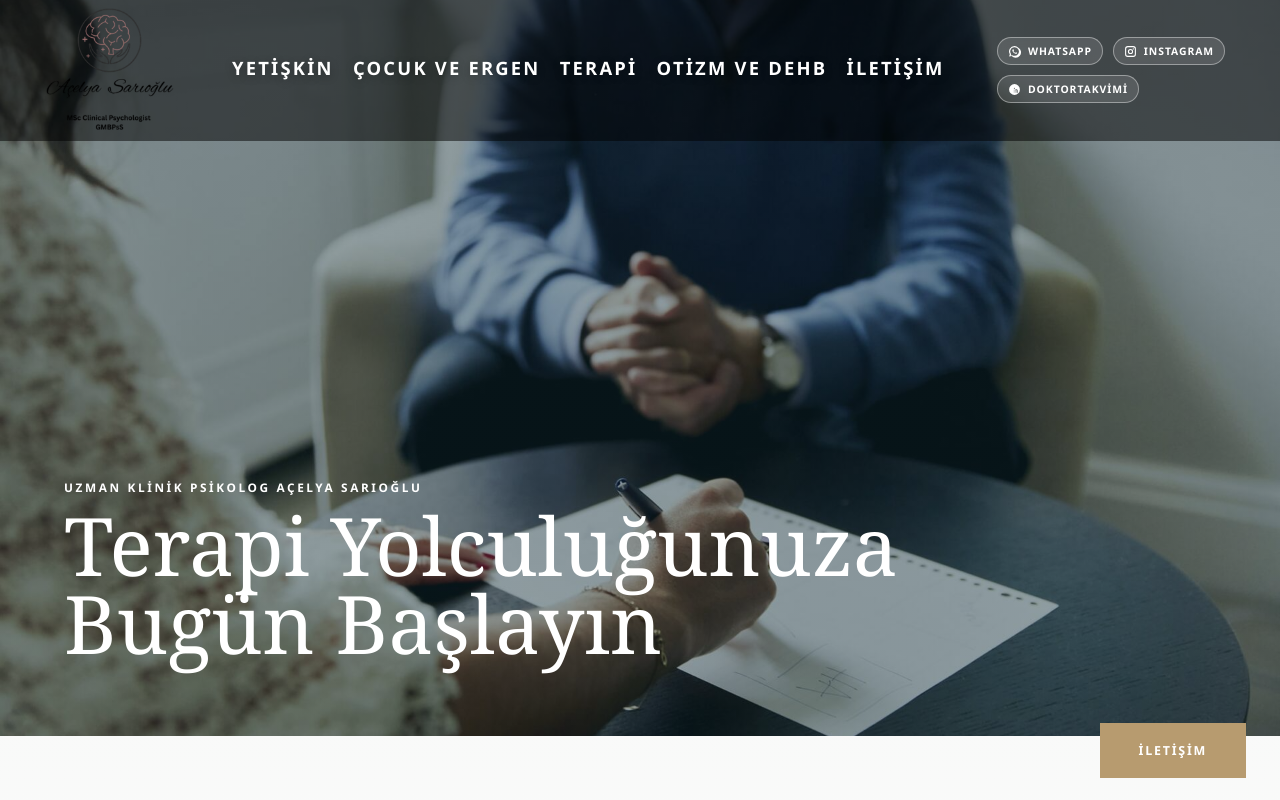
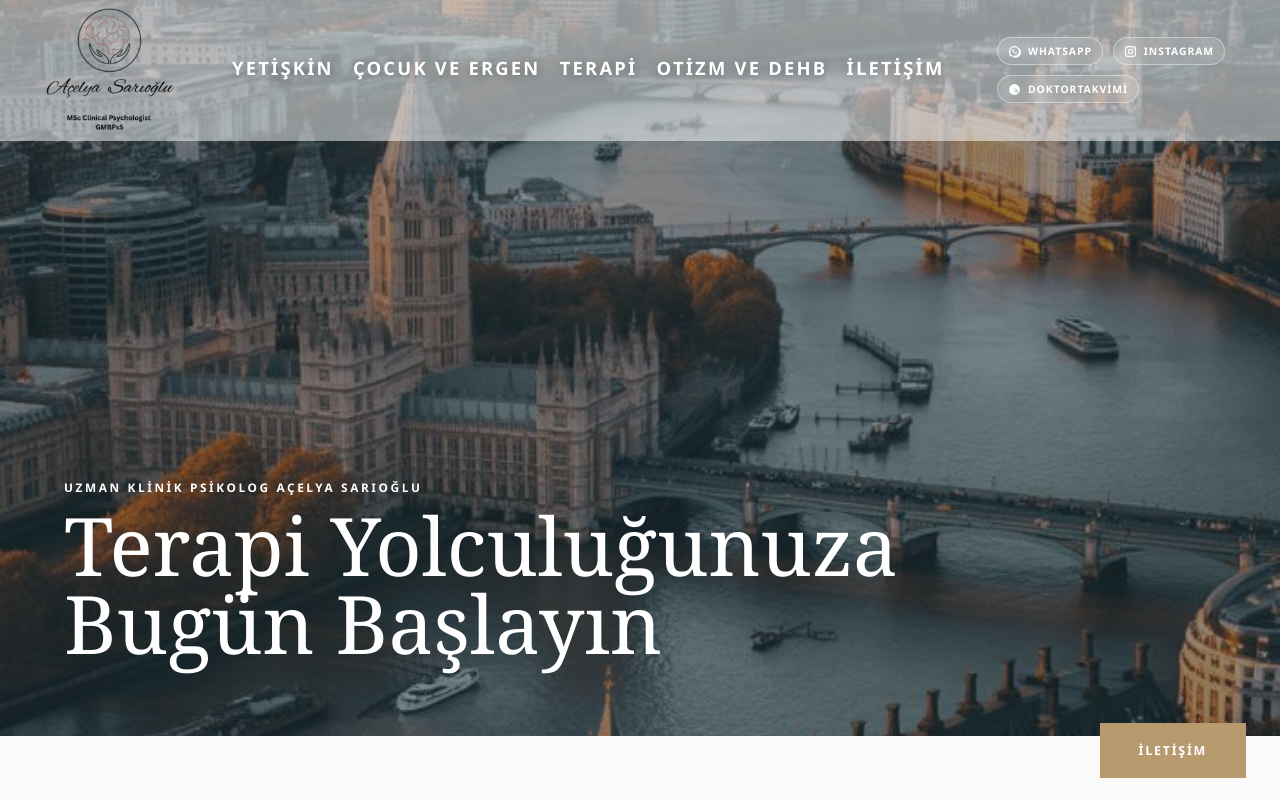
Before and after one commit to OmerYilmazlar/acelya-sarioglu, a React (Vite) app: page / in a window 1280 px wide. Shown: the top 800 px of the page. Built offline with nearby package versions, Linux system fonts and the light colour scheme.

Commit message:
feat: make navbar white, add london1 and london2 to carousel for comparison

```diff
--- a/src/App.jsx
+++ b/src/App.jsx
@@ -2,6 +2,8 @@ import { useEffect, useMemo, useRef, useState } from 'react'
 import { BrowserRouter, Link, Navigate, Route, Routes, useLocation } from 'react-router-dom'
 import cpcHands from './assets/images/home/cpc-hands.jpg'
 import harleyStreet from './assets/images/home/harley-street.jpg'
+import london1 from './assets/images/home/london1.jpeg'
+import london2 from './assets/images/home/london2.jpeg'
 import londonBest from './assets/images/home/london-best.jpeg'
 import sevenLionYard from './assets/images/home/seven-lion-yard-2.webp'
 import tpdLogo from './assets/images/affiliations/turkish-psychological-association.png'
@@ -79,7 +81,7 @@ const stockImages = {
   therapyShowcase: sectionPsychologySessionMart,
 }
 
-const homeCarouselImages = [londonBest, cpcHands, harleyStreet, sevenLionYard]
+const homeCarouselImages = [londonBest, london1, london2, cpcHands, harleyStreet, sevenLionYard]
 
 const seoByPath = {
   '/': {
--- a/src/index.css
+++ b/src/index.css
@@ -58,7 +58,7 @@ a {
 
 .site-header.home-overlay.at-top {
   position: absolute;
-  background: rgba(0, 0, 0, 0.5);
+  background: rgba(255, 255, 255, 0.5);
   border-bottom: 0;
   backdrop-filter: none;
 }
```
Also changed, not shown: src/assets/images/home/london1.jpeg (added), src/assets/images/home/london2.jpeg (added).
